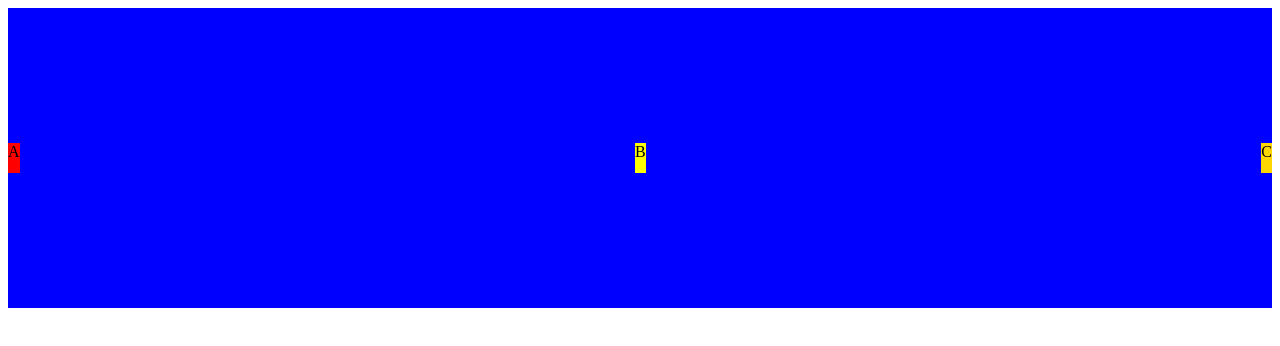
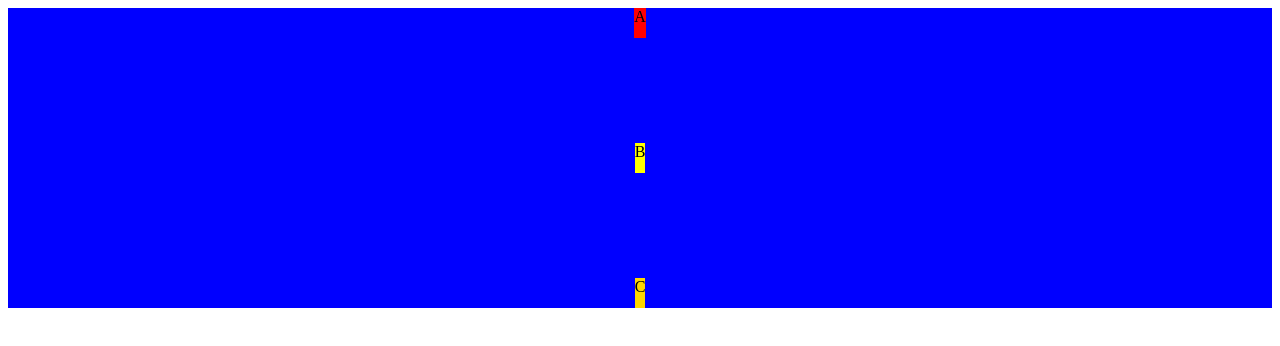
Before and after one commit to SuperNova-94/flexbox-intro, a plain HTML site: page index.html in a window 1280 px wide. Drawn offline with Linux system fonts and the light colour scheme.

Commit message:
flex-direction changed

```diff
--- a/style.css
+++ b/style.css
@@ -3,6 +3,8 @@
     display: flex;
     justify-content: space-around;
     justify-content: space-between;
+
+    flex-direction: column; /* Changes from displaying items in rows(default) to column */
 
     height: 300px;
     align-items: center; /* Aligns the items vertically in the center */
```
